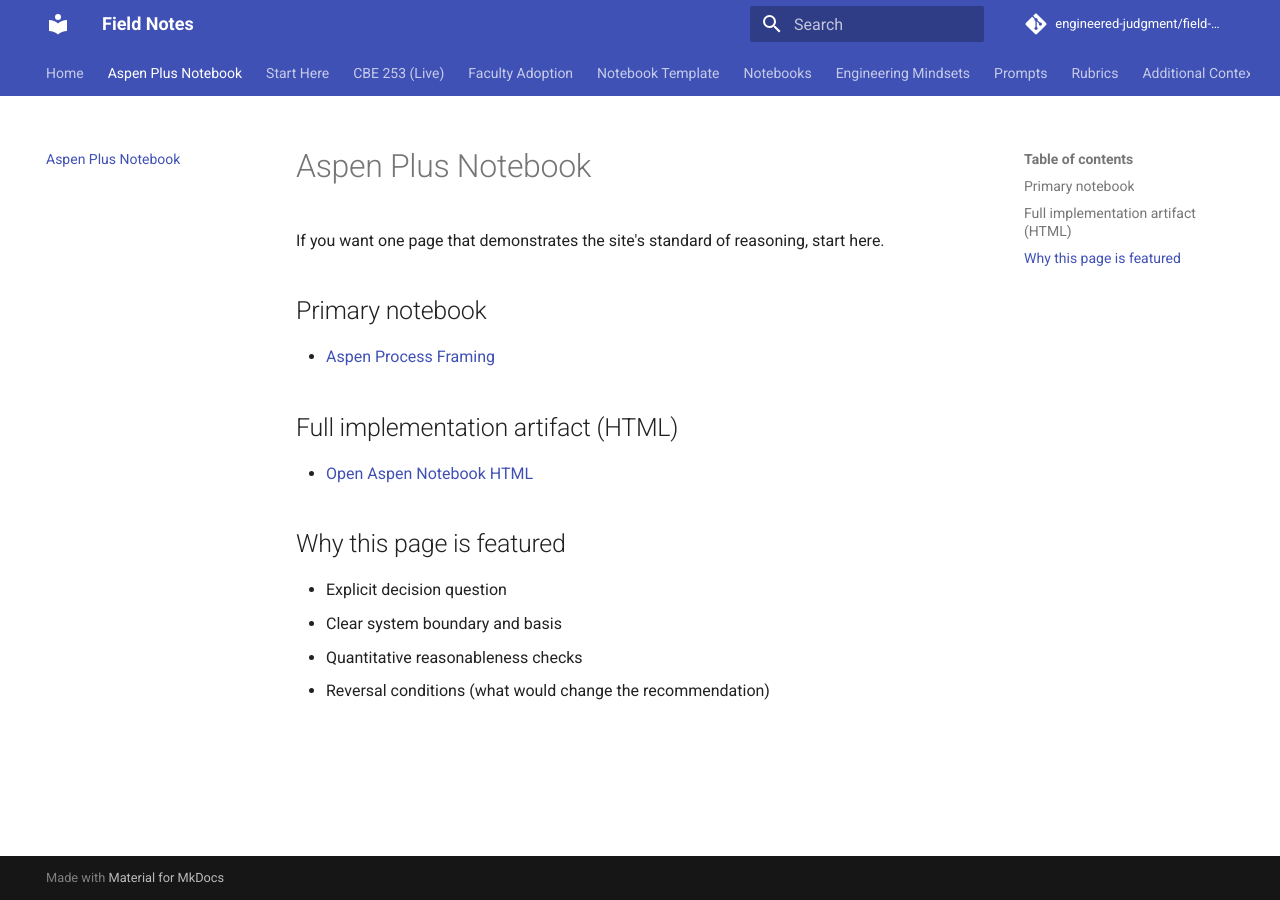
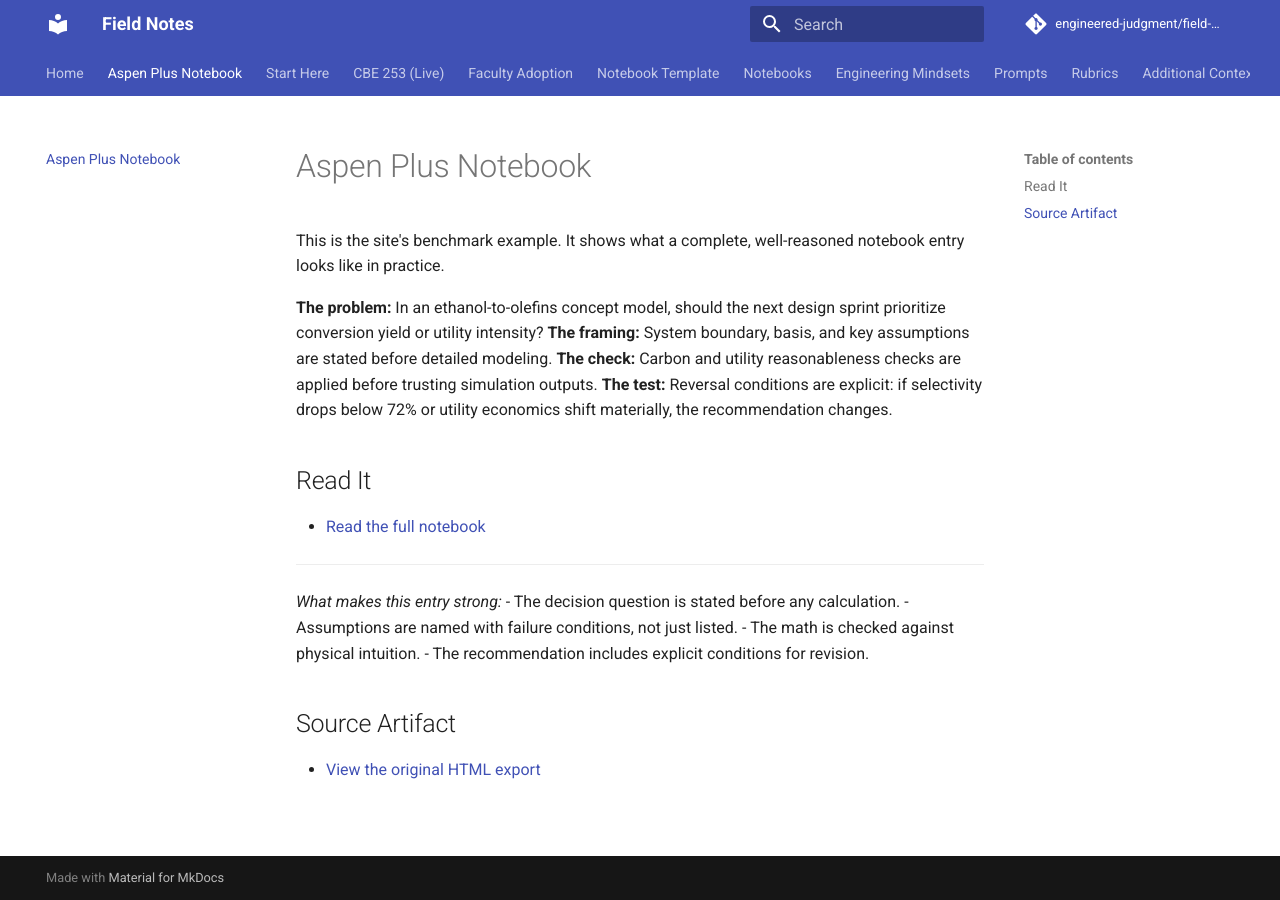
Before and after one commit to engineered-judgment/field-notes, an MkDocs documentation site: the page built from docs/aspen-notebook.md, in a window 1280 px wide. Built offline with MkDocs 1.6.1 and Material for MkDocs 9.7.7, drawn with Linux system fonts in a browser that asks for light colours; comment, search, counter and statistics services are not loaded.

Commit message:
Strengthen Aspen Plus page with concrete reasoning content

```diff
--- a/docs/aspen-notebook.md
+++ b/docs/aspen-notebook.md
@@ -1,15 +1,22 @@
 # Aspen Plus Notebook
 
-If you want one page that demonstrates the site's standard of reasoning, start here.
+This is the site's benchmark example. It shows what a complete, well-reasoned notebook entry looks like in practice.
 
-## Primary notebook
-- [Aspen Process Framing](notebooks/2026/2026-03-aspen-process-framing.md)
+**The problem:** In an ethanol-to-olefins concept model, should the next design sprint prioritize conversion yield or utility intensity?
+**The framing:** System boundary, basis, and key assumptions are stated before detailed modeling.
+**The check:** Carbon and utility reasonableness checks are applied before trusting simulation outputs.
+**The test:** Reversal conditions are explicit: if selectivity drops below 72% or utility economics shift materially, the recommendation changes.
 
-## Full implementation artifact (HTML)
-- [Open Aspen Notebook HTML](notebooks/2026/2026-03-aspen-process-framing-appendix.html)
+## Read It
+- [Read the full notebook](notebooks/2026/2026-03-aspen-process-framing.md)
 
-## Why this page is featured
-- Explicit decision question
-- Clear system boundary and basis
-- Quantitative reasonableness checks
-- Reversal conditions (what would change the recommendation)
+---
+
+*What makes this entry strong:*
+- The decision question is stated before any calculation.
+- Assumptions are named with failure conditions, not just listed.
+- The math is checked against physical intuition.
+- The recommendation includes explicit conditions for revision.
+
+## Source Artifact
+- [View the original HTML export](notebooks/2026/2026-03-aspen-process-framing-appendix.html)
```
